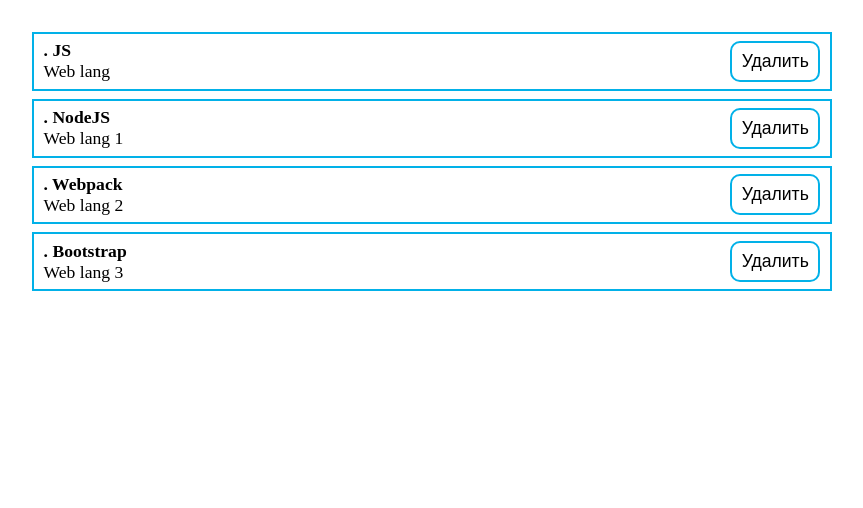
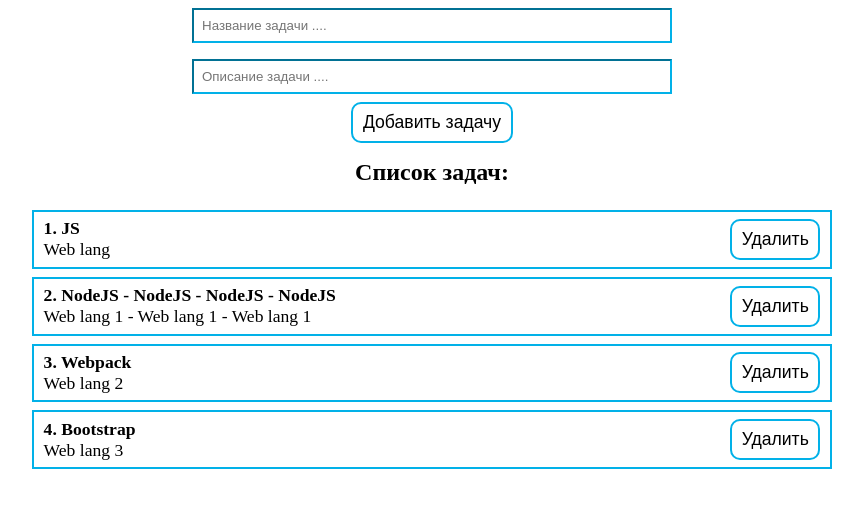
Before and after one commit to sibir-9k/Test-Todo-React, a React (Create React App) app: page / in a window 1280 px wide. Shown: the top 508 px of the page, without its empty margins (208-1071 px from the left). Built offline with nearby package versions, Linux system fonts and the light colour scheme; the HTML template or start-up script is replaced by a standard one.

Commit message:
rendered into separate components form and list element

```diff
--- a/src/App.js
+++ b/src/App.js
@@ -1,21 +1,24 @@
 import React, {useState} from "react";
-import {Todo} from "./components/Todo/Todo";
-
 import "./App.css";
+import {TodoList} from "./components/TodoList";
+import {FormTodo} from "./components/FormTodo/FormTodo";
 
 function App() {
 	const [todos, setTodos] = useState([
 		{id: 1, title: "JS", subtitle: "Web lang"},
-		{id: 2, title: "NodeJS", subtitle: "Web lang 1"},
+		{id: 2, title: " NodeJS - NodeJS - NodeJS - NodeJS", subtitle: " Web lang 1 - Web lang 1 - Web lang 1"},
 		{id: 3, title: "Webpack", subtitle: "Web lang 2"},
-    {id: 4, title: "Bootstrap", subtitle: "Web lang 3"}
+		{id: 4, title: "Bootstrap", subtitle: "Web lang 3"},
 	]);
+
+const createTodo = (newTodo) => {
+  setTodos([...todos, newTodo])
+}
 
 	return (
 		<div className="App">
-			{todos.map((todo) => (
-				<Todo todo={todo} key={todo.id}/>
-			))}
+			<FormTodo create={createTodo}/>
+			<TodoList todos={todos} title="Список задач:" />
 		</div>
 	);
 }
```
